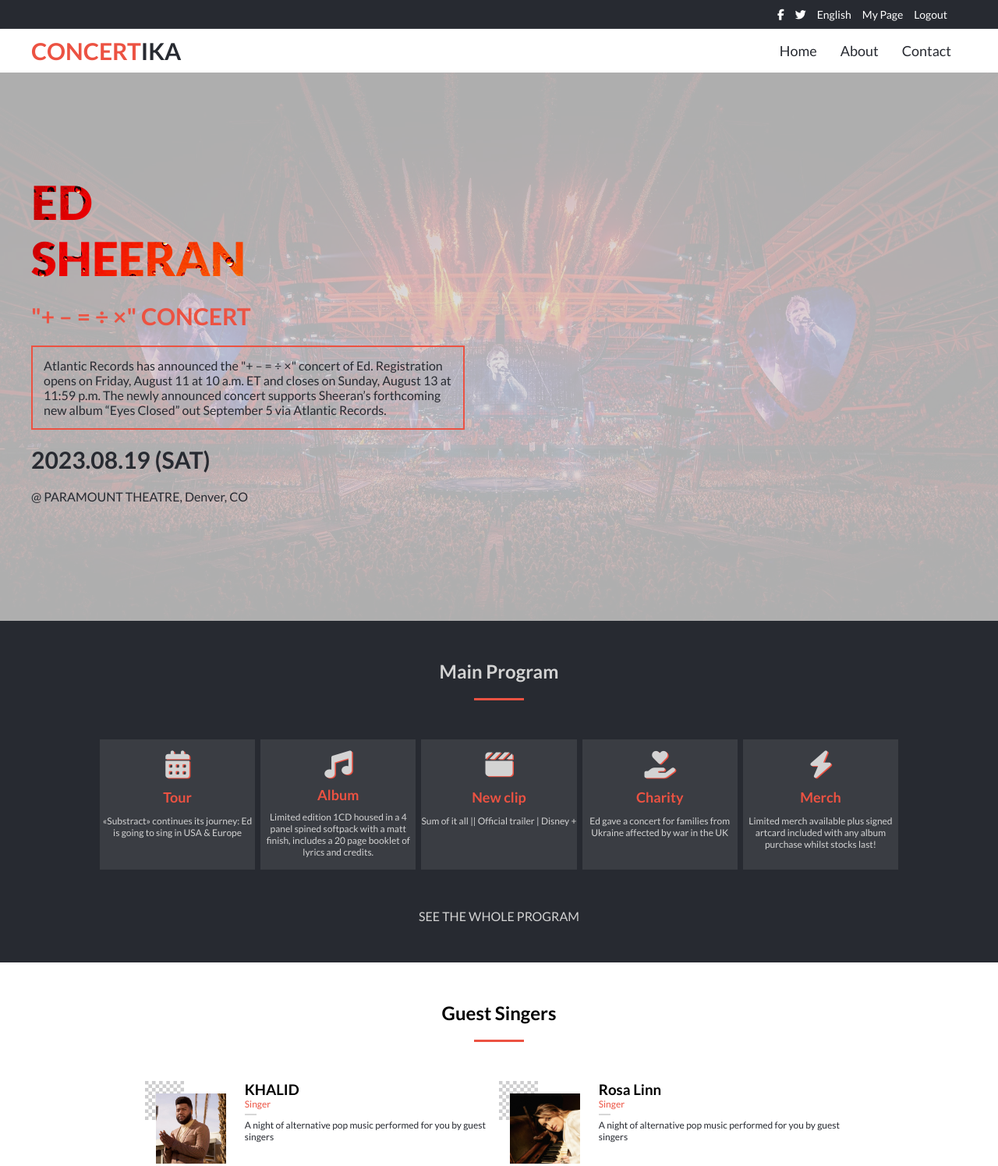
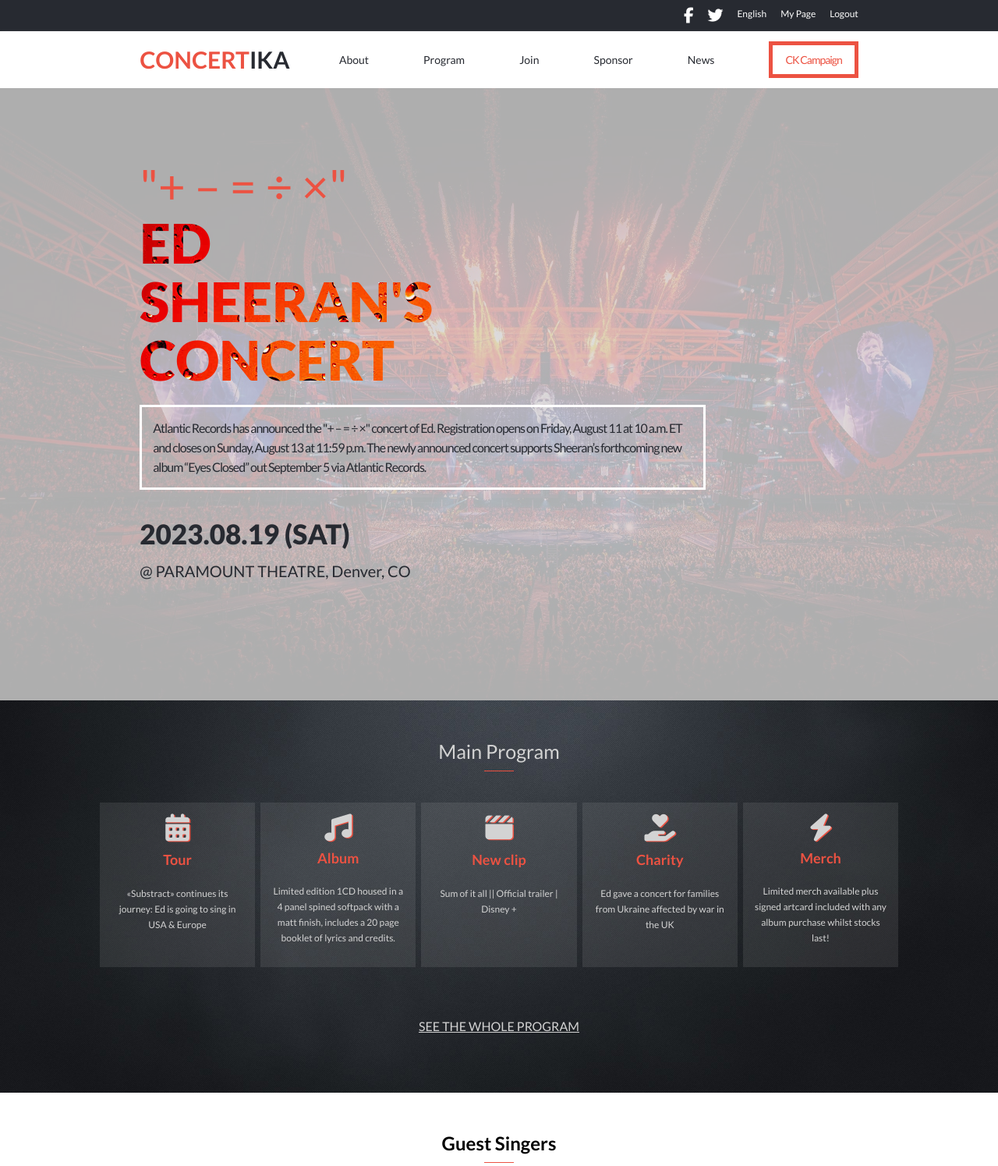
Before and after one commit to zhorabay/Concert-website, a website: page index.html in a window 1280 px wide. Shown: the top 1495 px of the page at 78% size. Drawn offline with Linux system fonts and the light colour scheme.

Commit message:
Change navbar & main&past program as in the design

```diff
--- a/index.html
+++ b/index.html
@@ -26,26 +26,29 @@
         <div class="container">
             <h2><a href="index.html"><span>CONCERT</span>IKA</a></h2>
             <nav>
-                <a href="index.html">Home</a>
                 <a href="about.html">About</a>
-                <a href="#">Contact</a>
+                <a href="#">Program</a>
+                <a href="#">Join</a>
+                <a href="#">Sponsor</a>
+                <a href="#">News</a>
+                <div class="campaign">CK Campaign</div>
             </nav>
             <button class="hamburger">
                 <div class="bar"></div>
             </button>
         </div>
+        <nav class="mobile-nav">
+            <a href="index.html">Home</a>
+            <a href="about.html">About</a>
+            <a href="#">Join</a>
+        </nav>
     </header>
-    <nav class="mobile-nav">
-        <a href="index.html">Home</a>
-        <a href="about.html">About</a>
-        <a href="#">Contact</a>
-    </nav>
 
     <!-- Main Page -->
     <section class="mainpage">
         <div class="texts">
-            <h1>ED <br/> SHEERAN</h1>
-            <h2> "+ – = ÷ ×" CONCERT</h2>
+            <h2> "+ – = ÷ ×"</h2>
+            <h1>ED <br/> SHEERAN'S <br/> CONCERT</h1>
             <p class="info">Atlantic Records has announced the "+ – = ÷ ×" concert of Ed. Registration opens on Friday, August 11 at 10 a.m. ET and closes on Sunday, August 13 at 11:59 p.m. The newly announced concert supports Sheeran’s forthcoming new album “Eyes Closed” out September 5 via Atlantic Records.</p>
             <p class="date">2023.08.19 (SAT)</p>
             <p class="address">@ PARAMOUNT THEATRE, Denver, CO</p>
@@ -85,6 +88,7 @@
                 </div>
             </div>
             <a class="web-link" href="https://www.edsheeran.com/">SEE THE WHOLE PROGRAM</a>
+            <a class="buy" href="https://www.edsheeran.com/">Buy Tickets</a>
         </div>
     </section>
 
--- a/style.css
+++ b/style.css
@@ -104,15 +104,19 @@
     align-items: center;
     background-color: #272a31;
     color: #fff;
-    padding: 0 65px;
+    padding: 0 14%;
   }
 
   .nav-grey ul {
     display: flex;
-    gap: 14px;
+    gap: 18px;
     list-style: none;
-    font-size: 14px;
+    font-size: 12px;
     padding: 10px 0;
+  }
+
+  .fab {
+    font-size: 20px;
   }
 
   .hamburger {
@@ -122,26 +126,39 @@
   .container {
     display: flex;
     justify-content: space-between;
-    padding: 10px 60px 10px 40px;
+    padding: 1% 14%;
     background-color: #fff;
     box-shadow: 1px 2px 3px rgba(218, 218, 218, 0.8);
   }
 
   .container h2 {
-    display: inline;
+    display: flex;
+    align-items: center;
     font-size: 30px;
   }
 
   .container nav {
     display: flex;
-    gap: 30px;
+    justify-content: space-evenly;
+    align-items: center;
+    gap: 70px;
+    font-size: 14px;
   }
 
   .container nav a {
-    font-size: 18px;
     text-decoration: none;
-    padding-top: 7px;
     color: #272a31;
+  }
+
+  .container nav a:hover {
+    color: #ec5242;
+  }
+
+  .campaign {
+    border: #ec5242 5px solid;
+    color: #ec5242;
+    padding: 10px 16px;
+    letter-spacing: -1px;
   }
 }
 
@@ -158,10 +175,9 @@
   flex-direction: column;
   justify-content: center;
   align-items: flex-start;
-  width: 90%;
+  width: 95%;
   padding: 90px 0 90px 40px;
   margin-top: -60px;
-  gap: 20px;
 }
 
 .texts h1 {
@@ -172,6 +188,7 @@
   background-clip: unset;
   -webkit-background-clip: text;
   -webkit-text-fill-color: transparent;
+  padding-bottom: 20px;
 }
 
 .texts h2 {
@@ -184,13 +201,22 @@
 }
 
 .info {
-  border: 2px solid #ec5242;
+  border: 3px solid #fff;
   padding: 14px;
+  line-height: 25px;
+  letter-spacing: -1px;
 }
 
 .date {
-  font-weight: bold;
-  font-size: 30px;
+  font-weight: 800;
+  font-size: 35px;
+  padding-top: 35px;
+  padding-bottom: 15px;
+}
+
+.address {
+  font-size: 20px;
+  font-weight: 500;
 }
 
 @media screen and (min-width: 768px) {
@@ -200,17 +226,32 @@
   }
 
   .texts {
-    padding: 130px 0 150px 40px;
+    padding-left: 14%;
+    padding-bottom: 12%;
+    padding-top: 7%;
+  }
+
+  .texts h2 {
+    font-size: 60px;
+    font-weight: 500;
+  }
+
+  .texts h1 {
+    font-size: 70px;
+    font-weight: 1000;
+    line-height: 75px;
   }
 
   .texts p {
-    width: 50%;
+    width: 70%;
   }
 }
 
 /* Main Program */
 .program {
-  background-color: #272a31;
+  background-image: url(./images/prog-bg.jpeg);
+  background-size: cover;
+  background-repeat: no-repeat;
   color: #d3d3d3;
 }
 
@@ -220,8 +261,13 @@
   flex-direction: column;
   align-items: center;
   justify-content: center;
-  gap: 20px;
+  gap: 10px;
   padding: 50px 0;
+}
+
+.program-text h2 {
+  font-size: 25px;
+  font-weight: 400;
 }
 
 .divider {
@@ -245,7 +291,7 @@
   justify-content: center;
   align-items: center;
   padding: 10px;
-  gap: 2%;
+  gap: 1%;
   background-color: rgba(222, 220, 220, 0.1);
 }
 
@@ -271,9 +317,20 @@
   width: 62%;
 }
 
+.card-body:hover {
+  border: 3px solid #fff;
+}
+
+.buy {
+  color: #fff;
+  background-color: #ec5242;
+  padding: 25px 95px;
+  text-decoration: none;
+  font-size: 18px;
+}
+
 .web-link {
-  text-decoration: none;
-  color: #d3d3d3;
+  display: none;
 }
 
 @media screen and (min-width: 768px) {
@@ -299,12 +356,28 @@
     text-align: center;
   }
 
+  .card-body p {
+    padding: 12px;
+    line-height: 20px;
+  }
+
   .card-title {
     font-size: 18px;
   }
 
   .divider {
-    width: 5%;
+    width: 3%;
+    height: 1px;
+  }
+
+  .web-link {
+    display: inline;
+    color: #d3d3d3;
+    padding: 26px 0;
+  }
+
+  .buy {
+    display: none;
   }
 }
 
@@ -517,33 +590,39 @@
   border-top: 1px solid grey;
 }
 
+.a-past {
+  display: flex;
+  flex-direction: column;
+  justify-content: center;
+  align-items: center;
+  gap: 12px;
+}
+
 .a-past-1 {
   background-image: url(./images/tour1.png);
   background-size: cover;
-  box-shadow: inset 0 0 0 2000px rgba(255, 165, 155, 0.7);
-  margin-bottom: 12px;
+  box-shadow: inset 0 0 0 2000px rgb(236, 82, 66, 0.345);
+  width: 320px;
+  height: 180px;
 }
 
 .a-past-2 {
   background-image: url(./images/tour2.webp);
   background-size: cover;
-  box-shadow: inset 0 0 0 2000px rgba(255, 134, 121, 0.7);
+  box-shadow: inset 0 0 0 2000px rgb(236, 82, 66, 0.4);
+  width: 320px;
+  height: 180px;
 }
 
 .a-past-blur {
   color: #fff;
   text-align: center;
-  padding: 120px;
+  padding-top: 60px;
   font-size: 20px;
 }
 
 @media screen and (min-width: 768px) {
-  .a-past-1 {
-    float: left;
-    margin-right: 20px;
-  }
-
-  .a-past-2 {
-    float: right;
+  .a-past {
+    flex-direction: row;
   }
 }
```
Also changed, not shown: about.html (+10 -7 lines), README.md, images/prog-bg.jpeg (added), images/tour2.webp, 1 other file.
